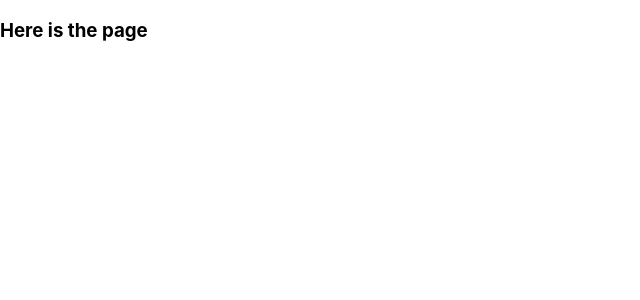
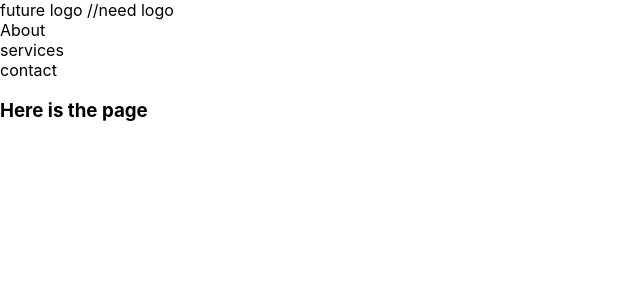
Before and after one commit to yerbol021/cleaning, a React (Create React App) app in the folder cleanapp/: page / in a window 1280 px wide. Shown: the top 300 px of the page, without its empty margins (0-640 px from the left). Built offline with nearby package versions, Linux system fonts and the light colour scheme.

Commit message:
Add navigation component

```diff
--- a/cleanapp/src/App.jsx
+++ b/cleanapp/src/App.jsx
@@ -1,8 +1,10 @@
 import React from "react";
+import TopNavBar from "./components/TopNavBar";
 
 const App = () => {
   return (
     <div className="app">
+      <TopNavBar />
       <div className="content">
         <h3>Here is the page</h3>
       </div>
--- /dev/null
+++ b/cleanapp/src/components/TopNavBar.jsx
@@ -0,0 +1,14 @@
+import React from "react";
+
+const TopNavBar = () => {
+  return (
+    <nav className="navbar">
+      <div className="logo">future logo //need logo</div>
+      <div className="about">About</div>
+      <div className="services">services</div>
+      <div className="contact">contact</div>
+    </nav>
+  );
+};
+
+export default TopNavBar;
```
